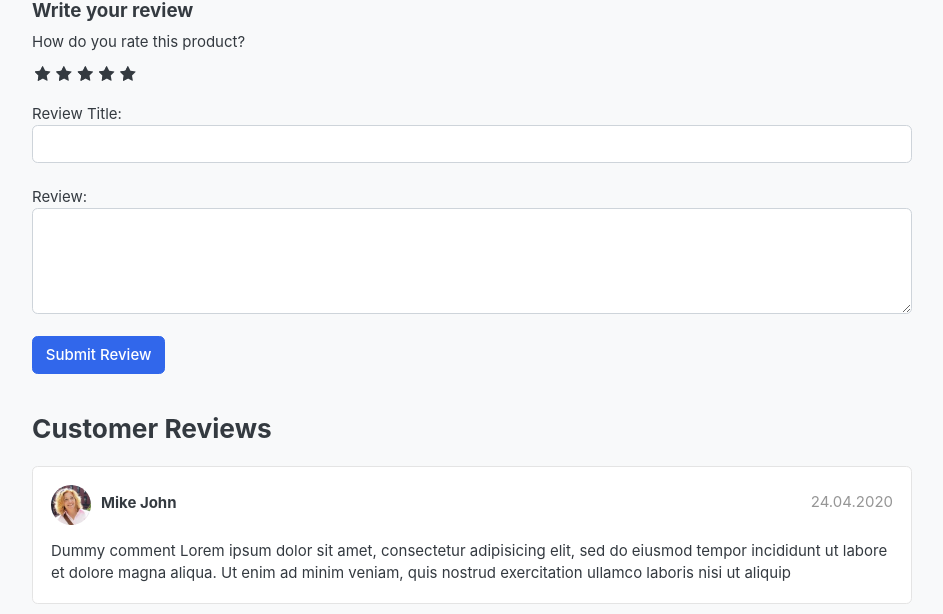
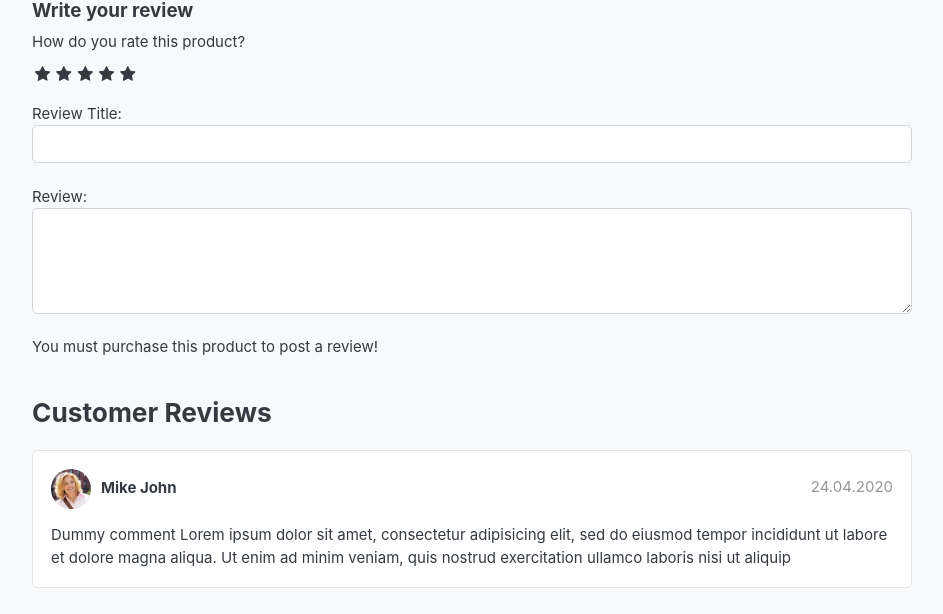
Before and after one commit to nikolayratayov/eCommerce_website, a Django app: page /store/category/jeans/atx-jeans/ in a window 1280 px wide. Shown: the part 643-1257 px from the top of the page, without its empty margins (18-961 px from the left). Run offline with Django 4.2, Linux system fonts and the light colour scheme; a user stored in the database is signed in; data comes from the database, SQL or seed files in the repository; data that the repository does not hold is empty; some libraries are stand-ins or nearby versions; some web fonts are replaced.

Commit message:
ecommerse website

```diff
--- a/store/views.py
+++ b/store/views.py
@@ -7,6 +7,7 @@ from .models import Product, ReviewRating
 from category.models import Category
 from .forms import ReviewForm
 from django.contrib import messages
+from orders.models import OrderProduct
 
 
 def store(request, category_slug=None):
@@ -39,9 +40,14 @@ def product_detail(request, category_slug, product_slug):
 
     except Exception as e:
         raise e
+    try:
+        order_product = OrderProduct.objects.filter(user=request.user, product_id=single_product.id).exists()
+    except OrderProduct.DoesNotExist:
+        order_product = None
     context = {
         'single_product': single_product,
-        'in_cart': in_cart
+        'in_cart': in_cart,
+        'order_product': order_product
     }
     return render(request, 'store/product_detail.html', context)
 
--- a/templates/store/product_detail.html
+++ b/templates/store/product_detail.html
@@ -104,7 +104,11 @@
 			<textarea name="review" rows="4" class="form-control"></textarea>
 			<br>
 			{% if user.is_authenticated %}
-			<input type="submit" value="Submit Review" class="btn btn-primary">
+				{% if order_product %}
+					<input type="submit" value="Submit Review" class="btn btn-primary">
+				{% else %}
+					<p>You must purchase this product to post a review!</p>
+				{% endif %}
 			{% else %}
 			<p>You must be logged in to post review! <span><a href="{% url 'login' %}">Login</a> </span></p>
 			{% endif %}
```
